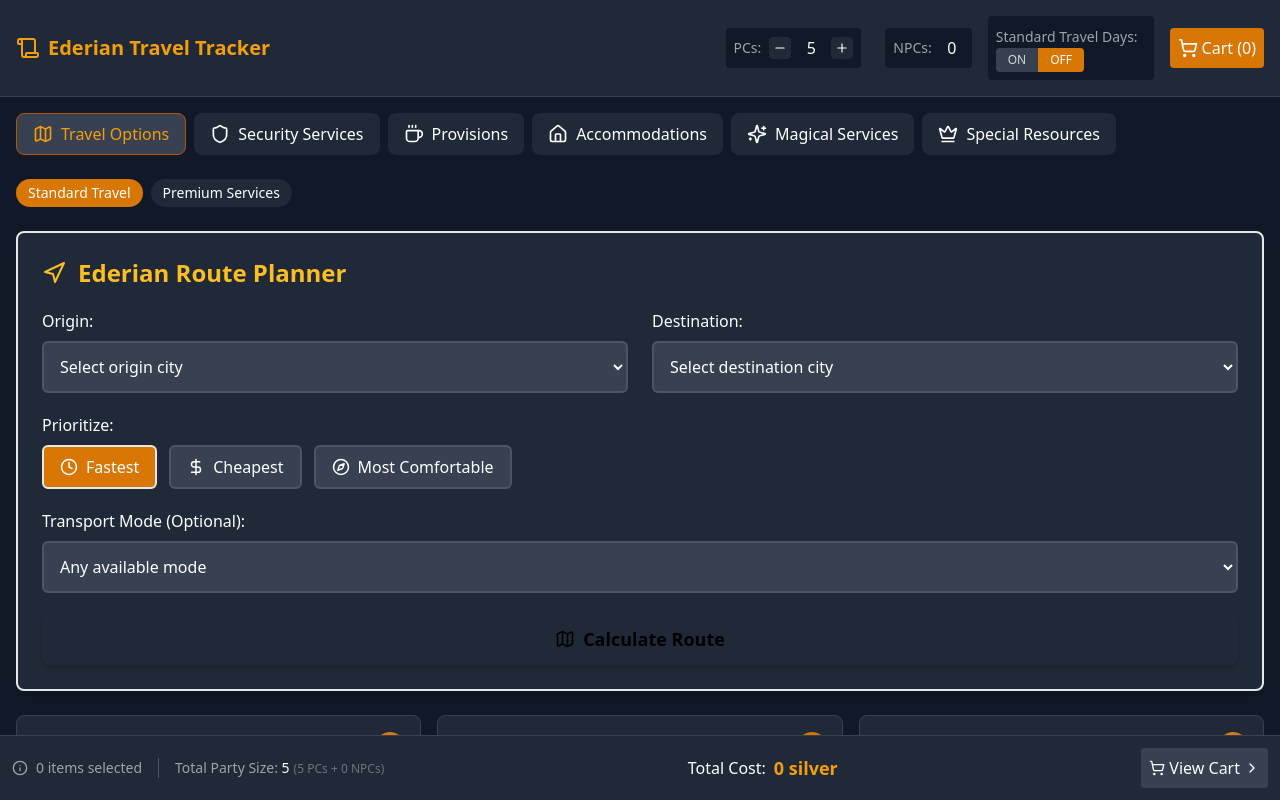
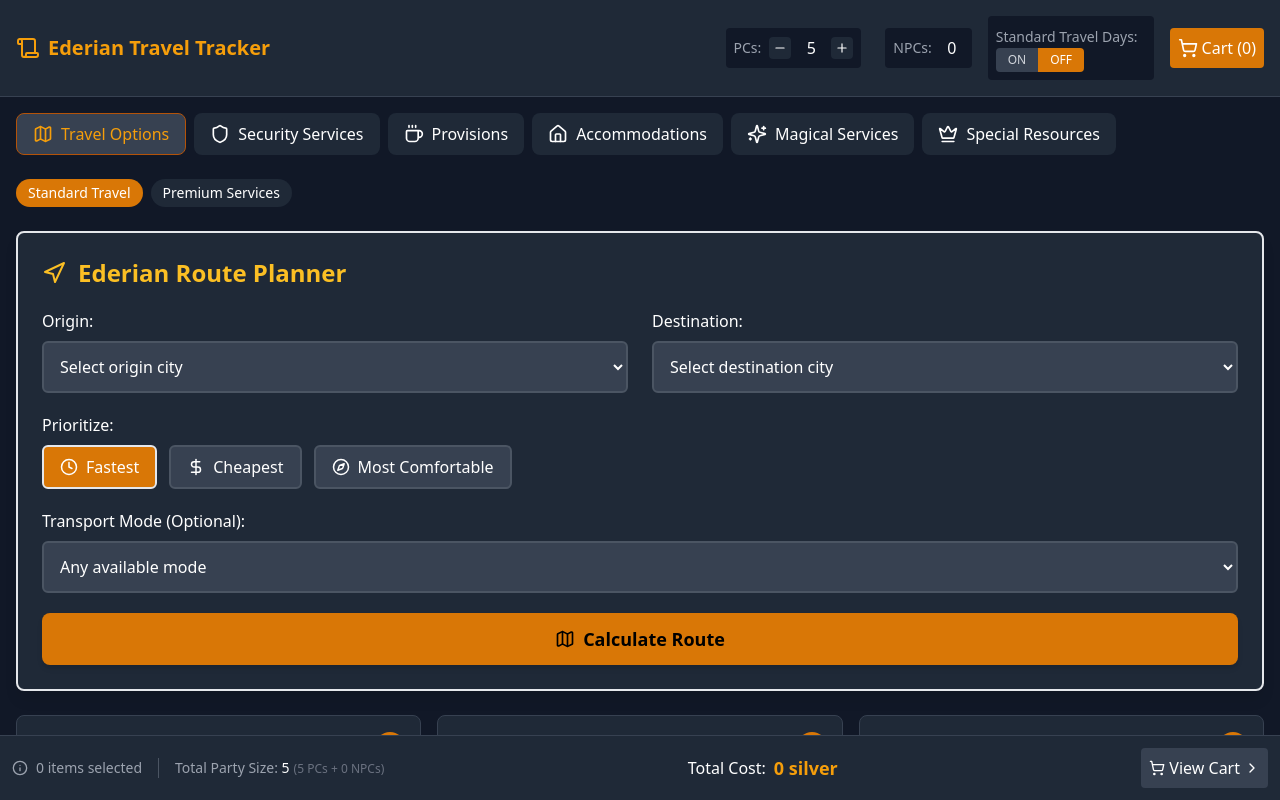
Before and after one commit to joebags99/ederian-travel-tracker, a React (Create React App) app: page / in a window 1280 px wide. Built offline with nearby package versions, Linux system fonts and the light colour scheme.

Commit message:
Update button styles in RoutePlanner for improved visibility

```diff
--- a/src/RoutePlanner.js
+++ b/src/RoutePlanner.js
@@ -813,7 +813,7 @@ function RoutePlanner({ travelData = {}, playerCount = 1, addToCart }) {
       </div>
 
       <button
-        className="w-full bg-amber-500 hover:bg-amber-600 font-bold py-3 px-4 rounded-lg flex items-center justify-center text-black text-lg shadow-md transition-colors duration-200"
+        className="w-full bg-amber-600 hover:bg-amber-700 font-bold py-3 px-4 rounded-lg flex items-center justify-center text-black text-lg shadow-md transition-colors duration-200"
         onClick={calculateRoute}
         disabled={!origin || !destination}
       >
```
